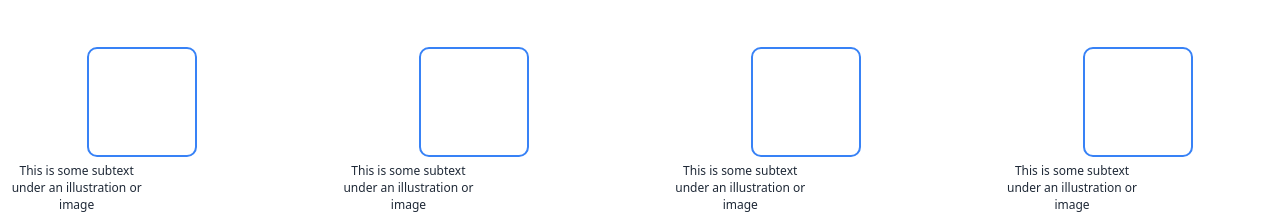
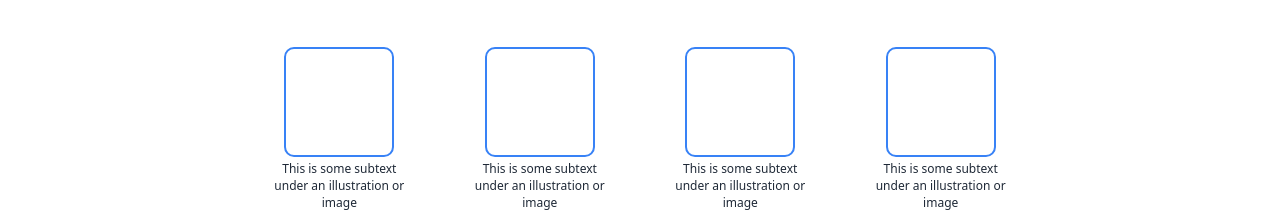
Before and after one commit to aj9873/odin-landing-page, a plain HTML site: page index.html in a window 1280 px wide. Shown: the part 581-800 px from the top of the page. Drawn offline with Linux system fonts and the light colour scheme.

Commit message:
Remove wrap property in styling

```diff
--- a/styles.css
+++ b/styles.css
@@ -136,8 +136,7 @@ button {
 .blue-square-container {
   display: flex;
   flex-direction: column;
-  flex-wrap: wrap;
-  flex: 1
+
 }
 
 #quote-section {
```
